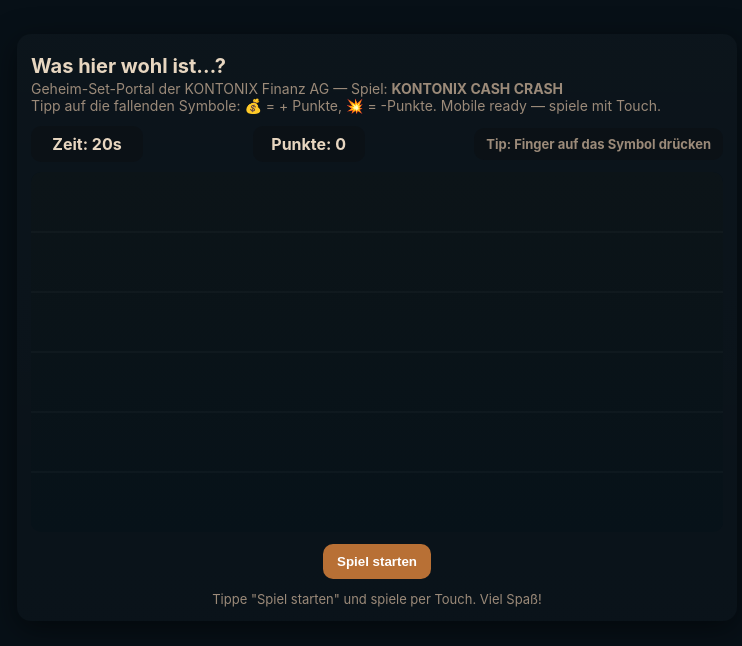
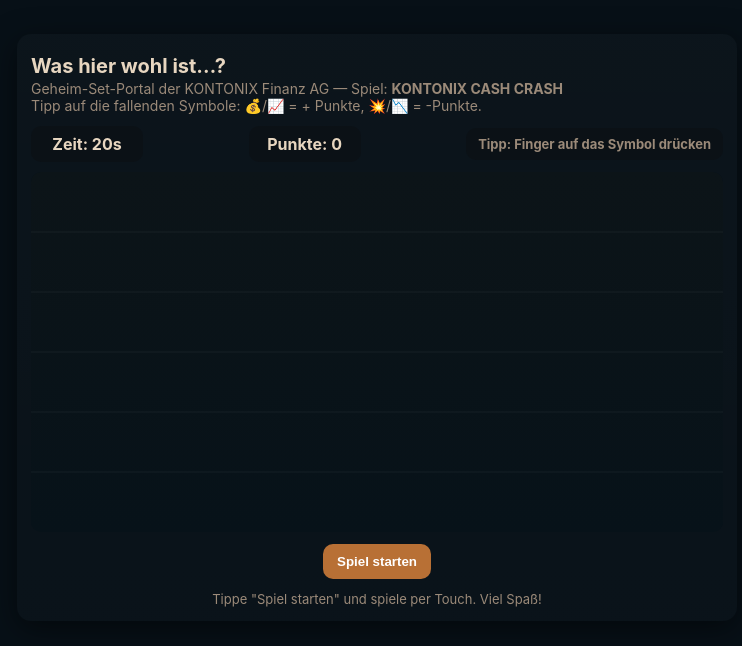
Before and after one commit to saengerjakob/film-kontonix, a plain HTML site: page index.html in a window 1280 px wide. Shown: the whole page, without its empty margins (263-1005 px from the left). Drawn offline with Linux system fonts and the light colour scheme.

Commit message:
Add files via upload

```diff
--- a/index.html
+++ b/index.html
@@ -36,12 +36,12 @@
     <div class="card">
       <h1>Was hier wohl ist…?</h1>
       <p class="lead">Geheim-Set-Portal der KONTONIX Finanz AG — Spiel: <strong>KONTONIX CASH CRASH</strong><br>
-      Tipp auf die fallenden Symbole: 💰 = + Punkte, 💥 = -Punkte. Mobile ready — spiele mit Touch.</p>
+      Tipp auf die fallenden Symbole: 💰/📈 = + Punkte, 💥/📉 = -Punkte.</p>
 
       <div id="hud">
         <div class="pill">Zeit: <span id="time">20</span>s</div>
         <div class="pill">Punkte: <span id="score">0</span></div>
-        <div class="pill small">Tip: Finger auf das Symbol drücken</div>
+        <div class="pill small">Tipp: Finger auf das Symbol drücken</div>
       </div>
 
       <div id="gameArea">
```
